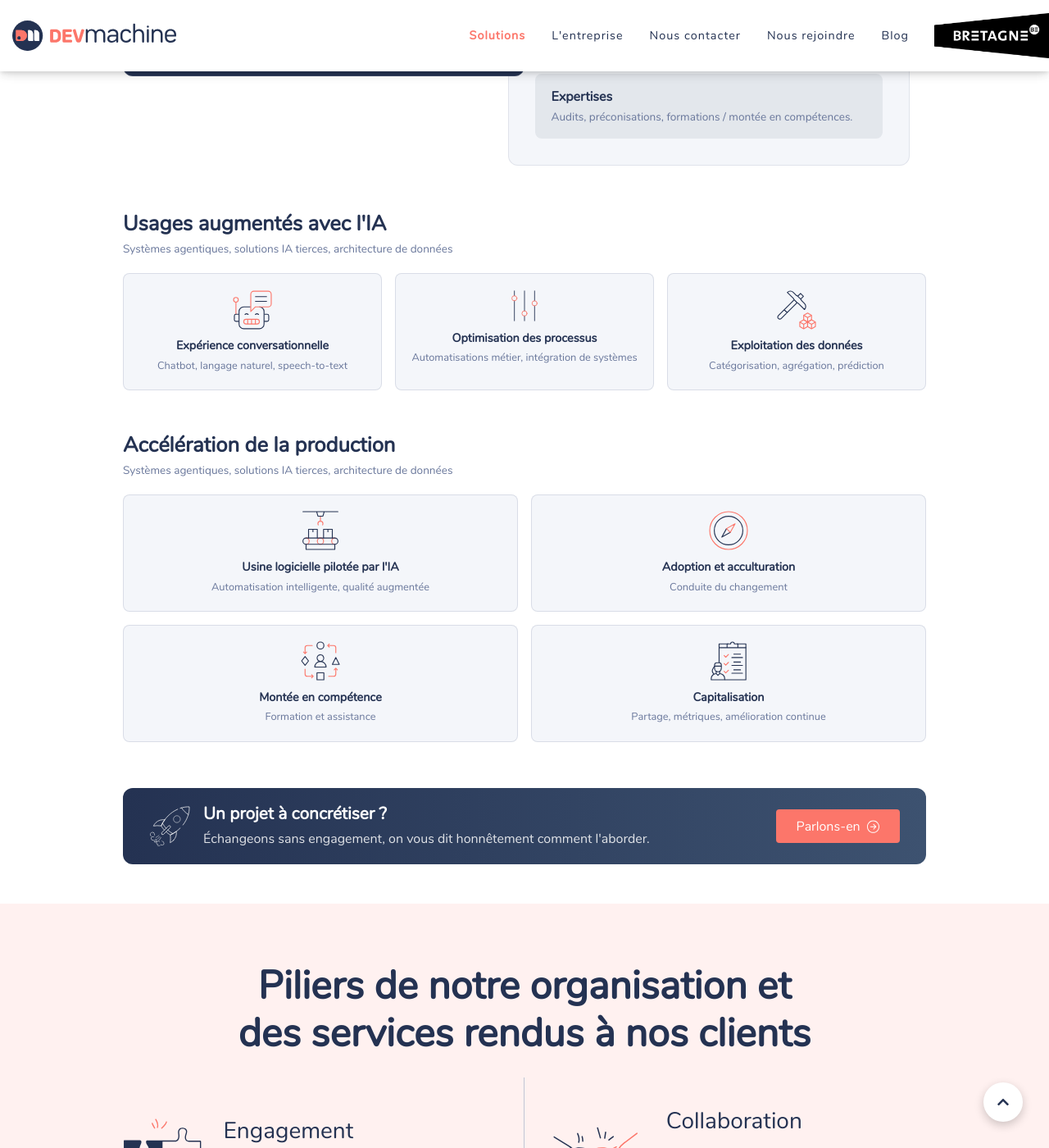
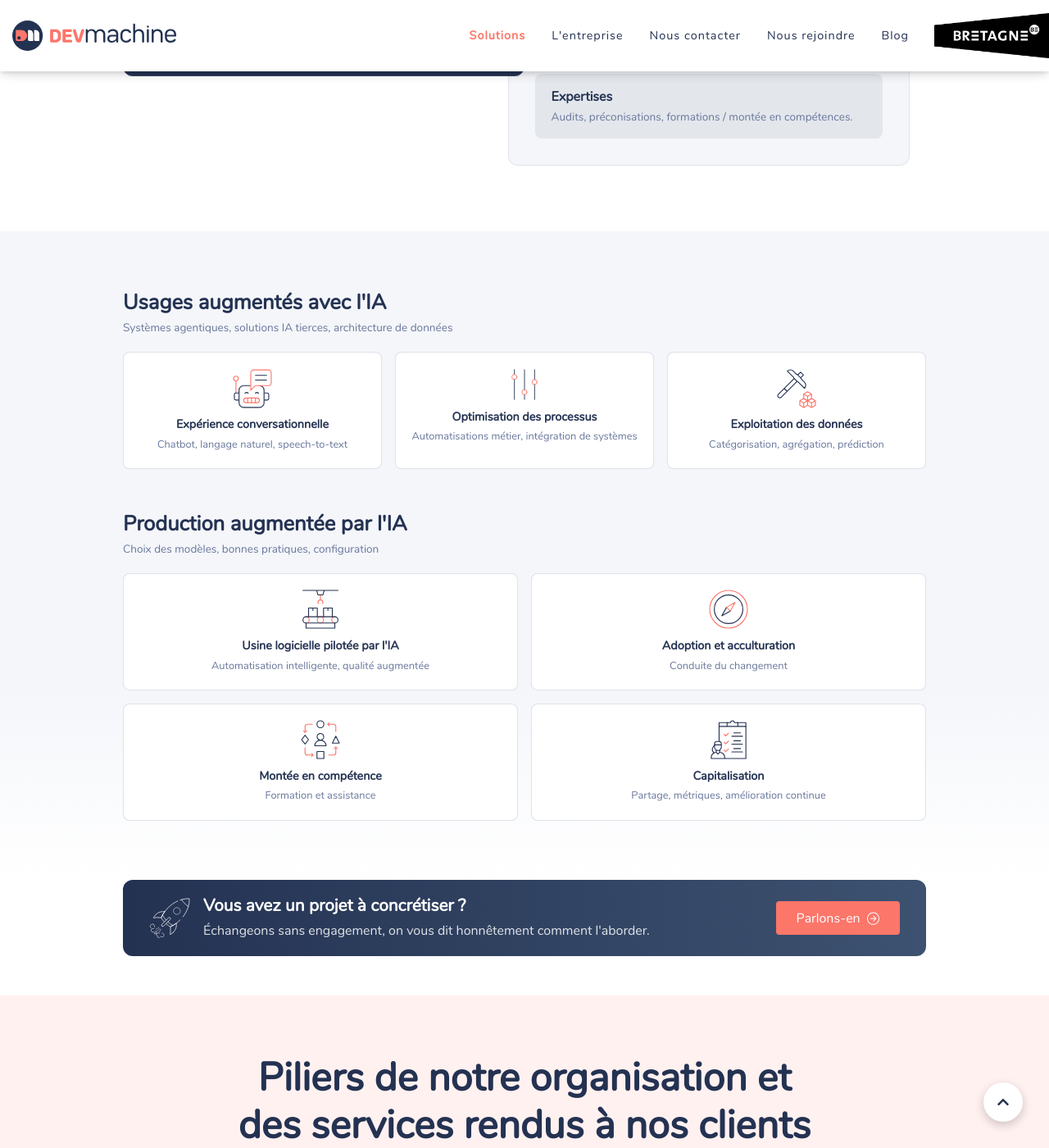
Before and after one commit to DEVmachine-fr/website, a Jekyll site: the page built from index.html, in a window 1280 px wide and 1400 px high, scrolled down 990 px. Shown: the whole window at 82% size. Built offline with Jekyll 4.4.1, drawn with Linux system fonts in a browser that asks for light colours; nearby versions of some CDN libraries; some web fonts are replaced; some of the changed text lies outside the part shown.

Commit message:
feat: refonte section IA, footer et finitions
- Section IA : nouvel `section#index-ia` pleine largeur, fond dégradé bleu, cartes blanches avec bordure
- CTA : section dédiée `section#index-b2b-cta`, padding réduit
- Suppression section "Nos clients"
- Renommage "Accélération de la production" → "Production augmentée par l'IA"
- Footer : hauteur réduite de moitié, adresse corrigée
- Mentions légales : adresse corrigée

```diff
--- a/_includes/footer.html
+++ b/_includes/footer.html
@@ -6,7 +6,7 @@
                     <img alt="logo" src="/assets/images/website/DM-white.svg" width="160"/>
                 </a>
                 <p class="footer-tagline">Agence de développement logiciel</p>
-                <p class="footer-address">4F Avenue des Peupliers, 35510 Cesson-Sévigné</p>
+                <p class="footer-address">4F, avenue des Peupliers, 35510 Cesson-Sévigné</p>
             </div>
             <div class="footer-right">
                 <a href="https://fr.linkedin.com/company/devmachine" target="_blank">
--- a/_sass/_footer.scss
+++ b/_sass/_footer.scss
@@ -5,7 +5,7 @@ footer {
     display: flex;
     align-items: flex-start;
     justify-content: space-between;
-    padding: 5.5rem 0;
+    padding: 2.75rem 0;
   }
 
   div.footer-left {
--- a/_sass/_index.scss
+++ b/_sass/_index.scss
@@ -118,6 +118,86 @@ div.index-logos {
 
   @media (max-width: $sm-size) {
     justify-content: center;
+  }
+}
+
+section#index-ia {
+  background: linear-gradient(180deg, $lighter-blue 0%, $lighter-blue 70%, $white 100%);
+
+  div.ia-section {
+    max-width: 980px;
+    margin: 0 auto;
+    display: flex;
+    flex-direction: column;
+    gap: 0.25rem;
+  }
+
+  div.ia-group {
+    border-radius: 12px;
+    padding: 1.5rem 0;
+
+    h3.ia-title {
+      font-family: 'Nunito Bold', 'Nunito';
+      font-size: 1.6rem;
+      font-weight: 800;
+      color: $secondary;
+      margin-bottom: 0.3rem;
+    }
+    p.ia-subtitle {
+      color: $third;
+      font-size: 0.85rem;
+      margin-bottom: 1.2rem;
+    }
+  }
+
+  div.ia-cards {
+    display: flex;
+    gap: 1rem;
+    flex-wrap: wrap;
+  }
+
+  div.ia-cards--grid {
+    display: grid;
+    grid-template-columns: repeat(2, 1fr);
+    gap: 1rem;
+  }
+
+  div.ia-card {
+    flex: 1;
+    background-color: $white;
+    border-radius: 8px;
+    padding: 1.2rem;
+    border: 1px solid rgba(192, 198, 213, 0.5);
+    display: flex;
+    flex-direction: column;
+    align-items: center;
+    text-align: center;
+
+    img.ia-icon {
+      width: 3rem;
+      height: 3rem;
+      object-fit: contain;
+      margin-bottom: 0.6rem;
+    }
+
+    img.ia-icon[src*="choix"] {
+      width: 2.4rem;
+      height: 2.4rem;
+    }
+
+    p.ia-card-title {
+      font-family: 'Nunito Bold', 'Nunito';
+      font-weight: 800;
+      color: $secondary;
+      font-size: 0.9rem;
+      margin-bottom: 0.25rem;
+    }
+
+    p.ia-card-desc {
+      color: $third;
+      font-size: 0.8rem;
+      margin: 0;
+    }
   }
 }
 
@@ -300,90 +380,17 @@ section#index-b2b {
     .vision-expertises-desc { color: $third; }
   }
 
-  div.ia-section {
-    max-width: 980px;
-    margin: 1rem auto;
-    display: flex;
-    flex-direction: column;
-    gap: 0.25rem;
-  }
+}
 
-  div.ia-group {
-    border-radius: 12px;
-    padding: 1.5rem 0;
-
-    h3.ia-title {
-      font-family: 'Nunito Bold', 'Nunito';
-      font-size: 1.6rem;
-      font-weight: 800;
-      color: $secondary;
-      margin-bottom: 0.3rem;
-    }
-    p.ia-subtitle {
-      color: $third;
-      font-size: 0.85rem;
-      margin-bottom: 1.2rem;
-    }
-  }
-
-
-  div.ia-cards {
-    display: flex;
-    gap: 1rem;
-    flex-wrap: wrap;
-  }
-
-  div.ia-cards--grid {
-    display: grid;
-    grid-template-columns: repeat(2, 1fr);
-    gap: 1rem;
-  }
-
-  div.ia-card {
-    flex: 1;
-    background-color: $lighter-blue;
-    border-radius: 8px;
-    padding: 1.2rem;
-    border: 1px solid rgba(192, 198, 213, 0.5);
-    display: flex;
-    flex-direction: column;
-    align-items: center;
-    text-align: center;
-
-    img.ia-icon {
-      width: 3rem;
-      height: 3rem;
-      object-fit: contain;
-      margin-bottom: 0.6rem;
-    }
-
-    img.ia-icon[src*="choix"] {
-      width: 2.4rem;
-      height: 2.4rem;
-    }
-
-    p.ia-card-title {
-      font-family: 'Nunito Bold', 'Nunito';
-      font-weight: 800;
-      color: $secondary;
-      font-size: 0.9rem;
-      margin-bottom: 0.25rem;
-    }
-
-    p.ia-card-desc {
-      color: $third;
-      font-size: 0.8rem;
-      margin: 0;
-    }
-  }
-
+section#index-b2b-cta {
+  padding-top: 0;
   div.b2b-cta {
     display: flex;
     align-items: center;
     background: linear-gradient(90deg, $secondary 0%, #3d5270 100%);
     border-radius: 12px;
     padding: 1.2rem 2rem;
-    margin: 2rem auto 0;
+    margin: 0 auto;
     max-width: 980px;
     gap: 1rem;
 
@@ -443,15 +450,6 @@ section#index-b2b {
   }
 }
 
-// NOS CLIENTS
-section#index-clients {
-  background-color: rgba(106, 191, 252, 0.1);
-
-  ul.arrow-list li {
-    text-align: left;
-    b { color: $secondary; }
-  }
-}
 
 // IMAGES
 $HEIGHT: calc(min(40rem, 80vh));
--- a/index.html
+++ b/index.html
@@ -87,7 +87,11 @@ order: 1
         </div>
       </div>
     </div>
-    <!-- IA SECTION -->
+  </div>
+</section>
+
+<section id="index-ia">
+  <div class="container">
     <div class="ia-section">
 
       <div class="ia-group ia-group--usages">
@@ -113,8 +117,8 @@ order: 1
       </div>
 
       <div class="ia-group ia-group--accel">
-        <h3 class="ia-title">Accélération de la production</h3>
-        <p class="ia-subtitle">Systèmes agentiques, solutions IA tierces, architecture de données</p>
+        <h3 class="ia-title">Production augmentée par l'IA</h3>
+        <p class="ia-subtitle">Choix des modèles, bonnes pratiques, configuration</p>
         <div class="ia-cards ia-cards--grid">
           <div class="ia-card">
             <img class="ia-icon" src="/assets/images/website/page-index/ia/ligne-dassemblage.svg" alt=""/>
@@ -140,11 +144,15 @@ order: 1
       </div>
 
     </div>
+  </div>
+</section>
 
+<section id="index-b2b-cta">
+  <div class="container">
     <div class="b2b-cta">
       <img class="b2b-cta-img" alt="" src="/assets/images/website/page-index/savoir-faire/Launch-project.svg"/>
       <div class="b2b-cta-text">
-        <p class="b2b-cta-title">Un projet à concrétiser ?</p>
+        <p class="b2b-cta-title">Vous avez un projet à concrétiser ?</p>
         <p class="b2b-cta-body">Échangeons sans engagement, on vous dit honnêtement comment l'aborder.</p>
       </div>
       <a class="dm-btn dm-btn-orange" href="/contact">
@@ -153,6 +161,8 @@ order: 1
     </div>
   </div>
 </section>
+
+
 
 <!-- PILIERS -->
 <section id="index-piliers">
@@ -193,29 +203,6 @@ order: 1
   </div>
 </section>
 
-<!-- NOS CLIENTS -->
-<section id="index-clients">
-  <div class="container">
-    <div class="row">
-      <h1 class="section-heading">Nos clients</h1>
-    </div>
-    <div class="row align-items-center">
-      <div class="col-md-7 col-sm-12">
-        <p class="text-grey">Notre portefeuille de clients (60+) est très diversifié&nbsp;:</p>
-        <ul class="arrow-list text-grey">
-          <li><b>Toutes tailles&nbsp;:</b> TPE, PME, ETI ou Grands Comptes… de 0&nbsp;€ à 3&nbsp;Mds&nbsp;€ de CA</li>
-          <li><b>Tous types&nbsp;:</b> industriels, opérateurs de service, éditeurs de logiciels (dont start-up), organismes publics</li>
-          <li><b>Tous secteurs d'activité&nbsp;:</b> agri/agro., santé/médico-social, énergie, logistique/transport, construction… mais aussi funéraire, finance, éducation…</li>
-          <li><b>Implantés</b> en Bretagne, en France métropolitaine, et aussi au-delà</li>
-        </ul>
-        <p class="text-grey">Notre expertise globale nous permet de comprendre les enjeux stratégiques, métiers et business de chaque acteur, et d'organiser un delivery qualitatif des projets à distance.</p>
-      </div>
-      <div class="col-md-4 offset-md-1 col-sm-12 text-center" style="align-self: flex-start;">
-        <img alt="" src="/assets/images/website/page-index/Trophy.svg"/>
-      </div>
-    </div>
-  </div>
-</section>
 
 <!-- QUESTIONS / PRESTATIONS -->
 <section id="index-prestations">
--- a/pages/mentions-legales.html
+++ b/pages/mentions-legales.html
@@ -21,7 +21,7 @@ exclude-nav: true
             <tr><th>RCS Rennes</th><td>844 646 463</td></tr>
             <tr><th>Code APE</th><td>Conseil en systèmes et logiciels informatiques (6202A)</td></tr>
             <tr><th>N° TVA</th><td>FR59844646463</td></tr>
-            <tr><th>Siège Social</th><td>4F Avenue des Peupliers, 35510 Cesson-Sévigné, France</td></tr>
+            <tr><th>Siège Social</th><td>4F, avenue des Peupliers, 35510 Cesson-Sévigné</td></tr>
             <tr><th>Mail</th><td><a href="mailto:contact@devmachine.fr">contact@devmachine.fr</a></td></tr>
             <tr><th>Gérant</th><td>Vincent Lescalier</td></tr>
             <tr><th>Directeur de la publication</th><td>Vincent Lescalier</td></tr>
```
Also changed, not shown: assets/images/website/page-index/Trophy.svg (deleted).
